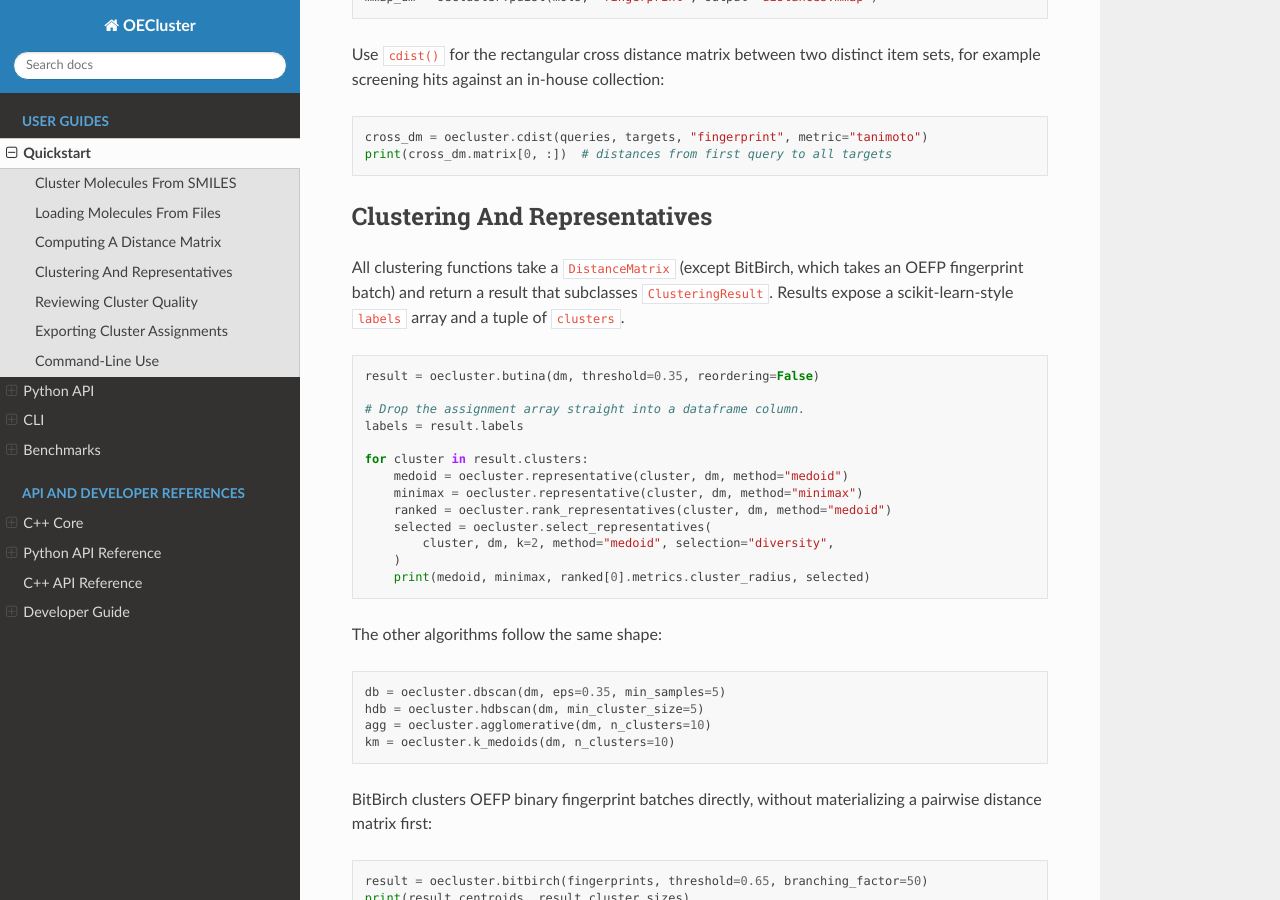
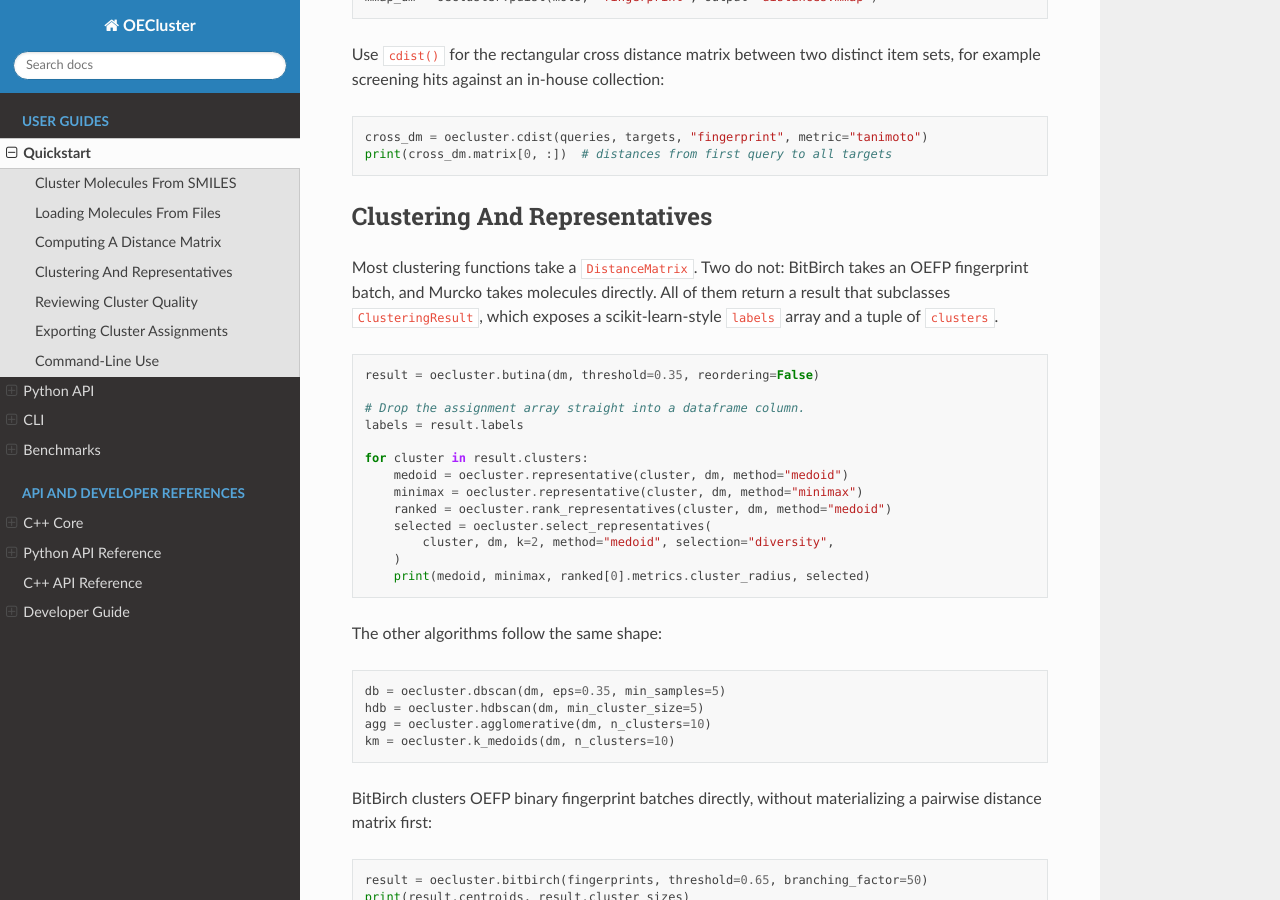
Before and after one commit to scott-arne/oecluster, a Sphinx documentation site: the page built from docs/quickstart.md, in a window 1280 px wide and 900 px high, scrolled down 1731 px. Built offline with Sphinx 7.4.7 and the Read the Docs theme 3.1.0, drawn with Linux system fonts in a browser that asks for light colours; pages that are not in the unit, such as notebooks, are missing from menus; the version number is read from the project's files by our own code.

Commit message:
docs: retire the pre-Murcko algorithm-roster claims

````diff
--- a/docs/quickstart.md
+++ b/docs/quickstart.md
@@ -99,10 +99,10 @@ print(cross_dm.matrix[0, :])  # distances from first query to all targets
 
 ## Clustering And Representatives
 
-All clustering functions take a `DistanceMatrix` (except BitBirch, which takes
-an OEFP fingerprint batch) and return a result that subclasses
-`ClusteringResult`. Results expose a scikit-learn-style `labels` array and a
-tuple of `clusters`.
+Most clustering functions take a `DistanceMatrix`. Two do not: BitBirch takes an
+OEFP fingerprint batch, and Murcko takes molecules directly. All of them return
+a result that subclasses `ClusteringResult`, which exposes a scikit-learn-style
+`labels` array and a tuple of `clusters`.
 
 ```python
 result = oecluster.butina(dm, threshold=0.35, reordering=False)
````
Also changed, not shown: CHANGELOG.md (+6 -5 lines), ROADMAP.md (+8 -8 lines).
